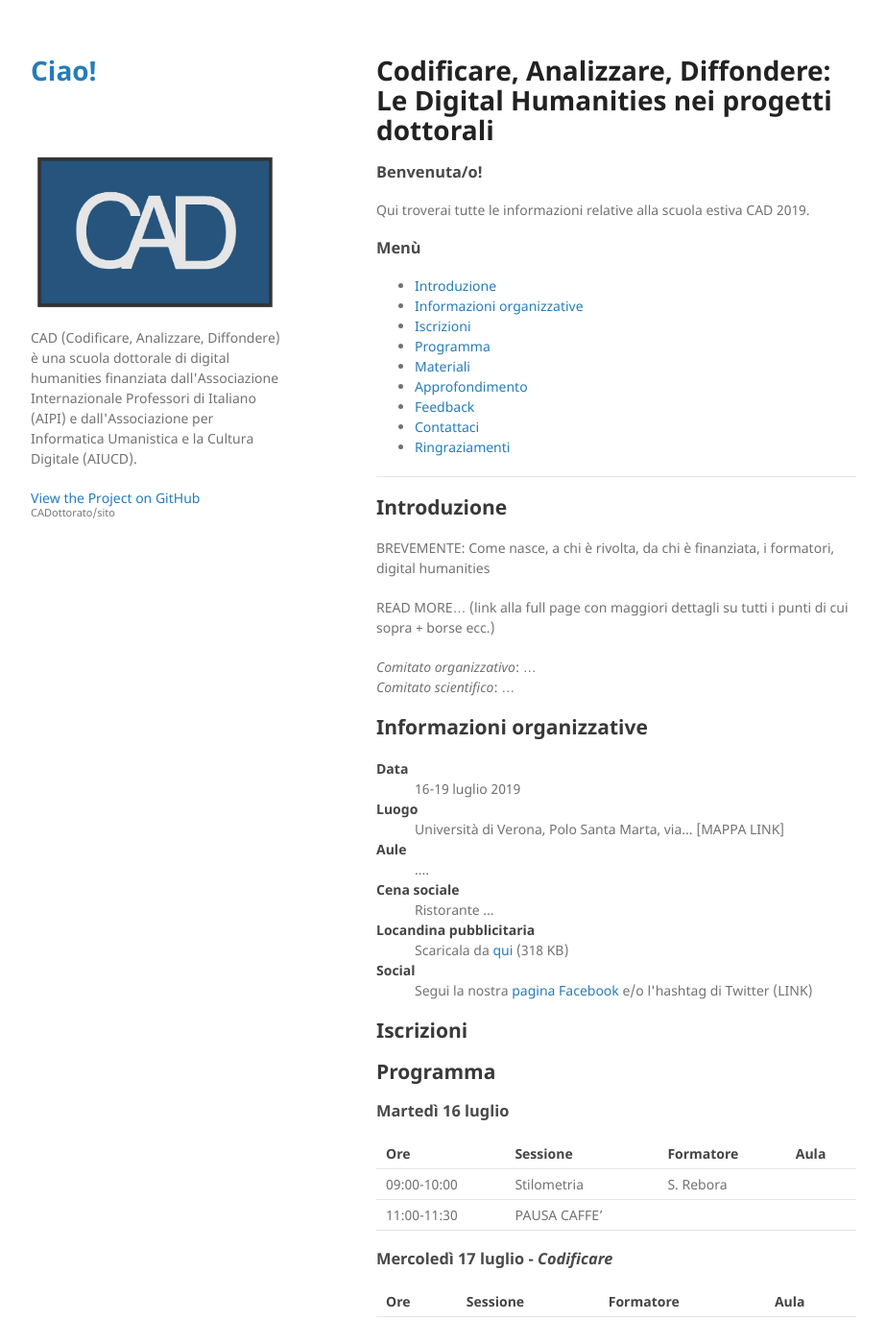
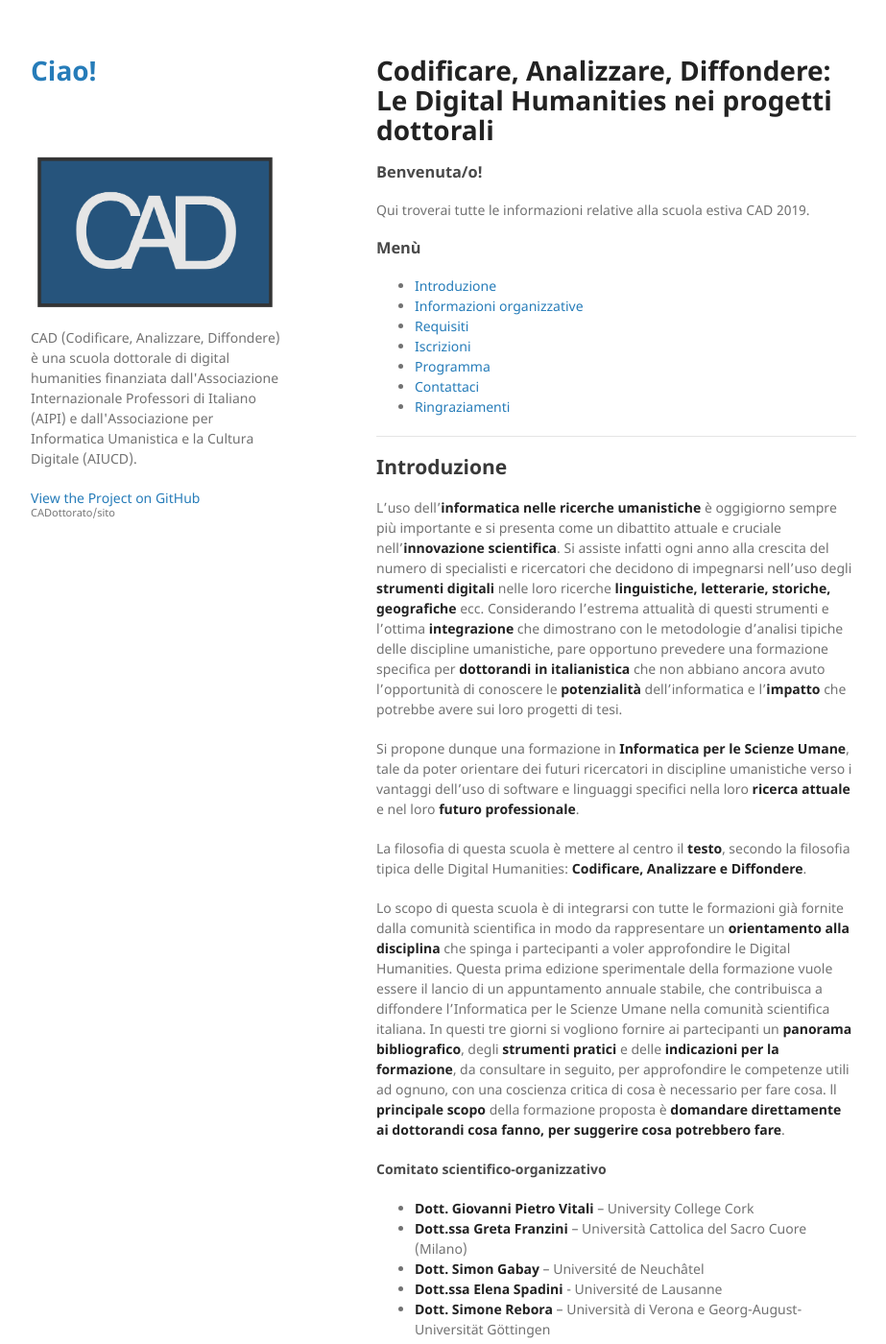
Before and after one commit to CADottorato/sito, a Jekyll site: the page built from index.md, in a window 1280 px wide and 1400 px high. Shown: the whole window at 96% size, without its empty margins (178-1101 px from the left). Built offline with Jekyll 4.4.1, drawn with Linux system fonts in a browser that asks for light colours; our own code applies the rules of GitHub Pages for plain Markdown files; some of the changed text lies outside the part shown.

Commit message:
Customisations
Added introductory text, requisiti section, hid currently unnecessary menu items

```diff
--- a/index.md
+++ b/index.md
@@ -13,25 +13,42 @@ Qui troverai tutte le informazioni relative alla scuola estiva CAD 2019.
 
 * [Introduzione](#introduzione)
 * [Informazioni organizzative](#informazioni-organizzative)
+* [Requisiti](#requisiti)
 * [Iscrizioni](#iscrizioni)
 * [Programma](#programma)
-* [Materiali](#materiali)
-* [Approfondimento](#approfondimento)
-* [Feedback](#feedback)
 * [Contattaci](#contattaci)
 * [Ringraziamenti](#ringraziamenti)
+
+<!--* [Materiali](#materiali)
+* [Approfondimento](#approfondimento)
+* [Feedback](#feedback)-->
 
 * * *
 
 
 ## Introduzione
 
-BREVEMENTE: Come nasce, a chi è rivolta, da chi è finanziata, i formatori, digital humanities
+L’uso dell’**informatica nelle ricerche umanistiche** è oggigiorno sempre più importante e si presenta come un dibattito attuale e cruciale nell’**innovazione scientifica**. Si assiste infatti ogni anno alla crescita del numero di specialisti e ricercatori che decidono di impegnarsi nell’uso degli **strumenti digitali** nelle loro ricerche **linguistiche, letterarie, storiche, geografiche** ecc.
+Considerando l’estrema attualità di questi strumenti e l’ottima **integrazione** che dimostrano con le metodologie d’analisi tipiche delle discipline umanistiche, pare opportuno prevedere una formazione specifica per **dottorandi in italianistica** che non abbiano ancora avuto l’opportunità di conoscere le **potenzialità** dell’informatica e l’**impatto** che potrebbe avere sui loro progetti di tesi.
+
+Si propone dunque una formazione in **Informatica per le Scienze Umane**, tale da poter orientare dei futuri ricercatori in discipline umanistiche verso i vantaggi dell’uso di software e linguaggi specifici nella loro **ricerca attuale** e nel loro **futuro professionale**.
+
+La filosofia di questa scuola è mettere al centro il **testo**, secondo la filosofia tipica delle Digital Humanities: **Codificare, Analizzare e Diffondere**.
+
+Lo scopo di questa scuola è di integrarsi con tutte le formazioni già fornite dalla comunità scientifica in modo da rappresentare un **orientamento alla disciplina** che spinga i partecipanti a voler approfondire le Digital Humanities. Questa prima edizione sperimentale della formazione vuole essere il lancio di un appuntamento annuale stabile, che contribuisca a diffondere l’Informatica per le Scienze Umane nella comunità scientifica italiana.
+In questi tre giorni si vogliono fornire ai partecipanti un **panorama bibliografico**, degli **strumenti pratici** e delle **indicazioni per la formazione**, da consultare in seguito, per approfondire le competenze utili ad ognuno, con una coscienza critica di cosa è necessario per fare cosa. ll **principale scopo** della formazione proposta è **domandare direttamente ai dottorandi cosa fanno, per suggerire cosa potrebbero fare**.
+
+
+#### Comitato scientifico-organizzativo
+
+* **Dott. Giovanni Pietro Vitali** – University College Cork
+* **Dott.ssa Greta Franzini** – Università Cattolica del Sacro Cuore (Milano)
+* **Dott. Simon Gabay** – Université de Neuchâtel
+* **Dott.ssa Elena Spadini** - Université de Lausanne
+* **Dott. Simone Rebora** – Università di Verona e Georg-August-Universität Göttingen
+
 
 READ MORE... (link alla full page con maggiori dettagli su tutti i punti di cui sopra + borse ecc.)
-
-*Comitato organizzativo*: ... <br />
-*Comitato scientifico*: ...
 
 
 ## Informazioni organizzative
@@ -51,7 +68,12 @@ READ MORE... (link alla full page con maggiori dettagli su tutti i punti di cui
 <dd>Segui la nostra <a href="https://bit.ly/2P0CikQ" target="_blank" title="Opens in new tab">pagina Facebook</a> e/o l'hashtag di Twitter (LINK)</dd>
 </dl>
 
+
+## Requisiti
+
 ## Iscrizioni
+
+
 
 
 
@@ -86,7 +108,7 @@ READ MORE... (link alla full page con maggiori dettagli su tutti i punti di cui
 |:-----------|:----------------|:----------|:-----|
 |            |                 |           |      |
 
-## Materiali
+<!--## Materiali
 
 
 ### Segnala problemi
@@ -103,7 +125,7 @@ Per segnalare problemi o la presenza di refusi nei materiali didattici, crea un
 ## Feedback
 
 Come valuteresti la tua esperienza a CAD?
-Aiutaci a migliorare scrivendo a ....
+Aiutaci a migliorare scrivendo a ....-->
 
 
 ## Contattaci
```
